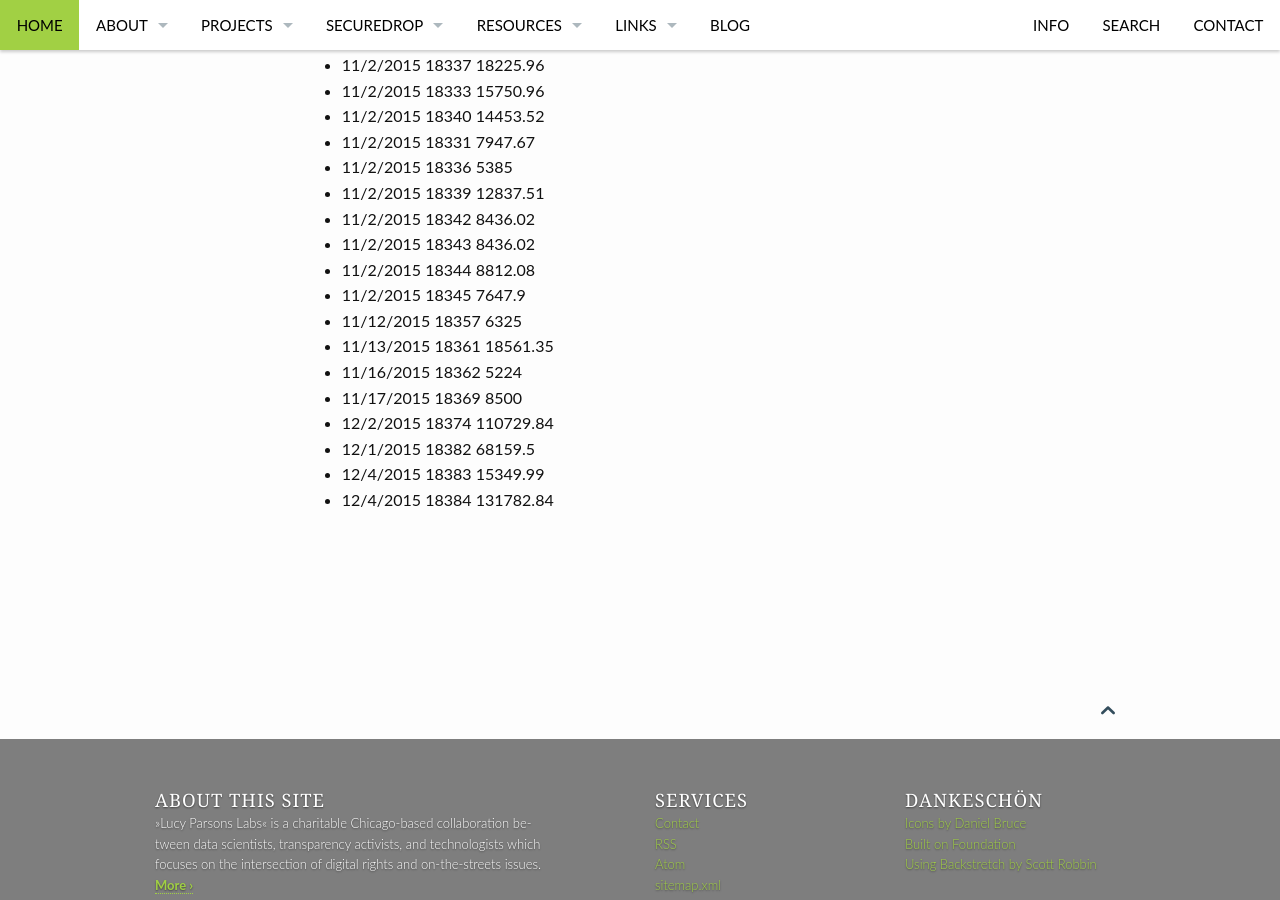
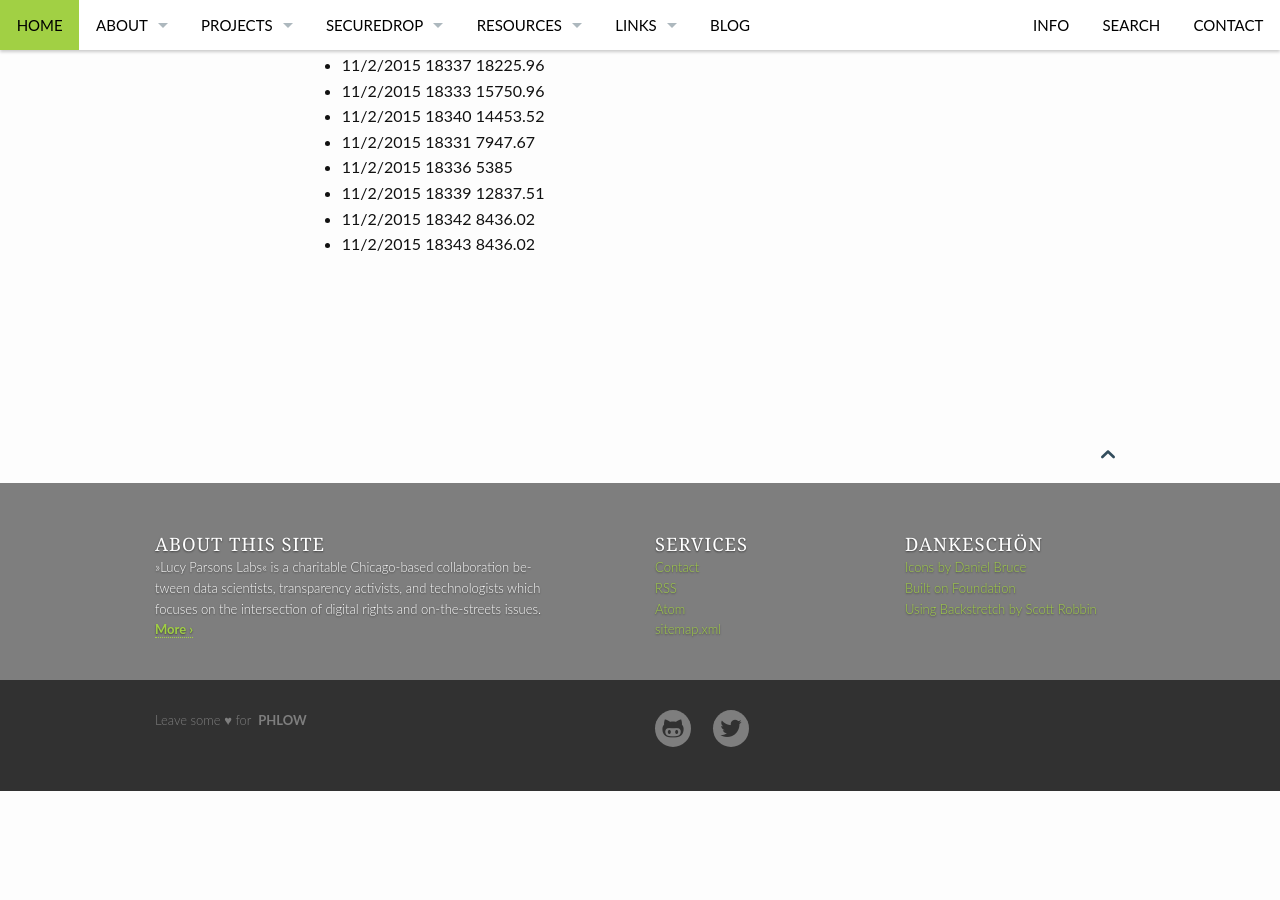
Before and after one commit to saltthefries/lucyparsonslabs.com, a Jekyll site: the page built from projects/checks.md, in a window 1280 px wide and 900 px high, scrolled down 2663 px. Built offline with Jekyll 4.4.1, drawn with Linux system fonts in a browser that asks for light colours; after the commit the page ends 3454 px from its top, so only the background shows below that.

Commit message:
Update checks.md

```diff
--- a/projects/checks.md
+++ b/projects/checks.md
@@ -99,13 +99,3 @@ title: Current Projects
 * 11/2/2015	18339	12837.51
 * 11/2/2015	18342	8436.02
 * 11/2/2015	18343	8436.02
-* 11/2/2015	18344	8812.08
-* 11/2/2015	18345	7647.9
-* 11/12/2015	18357	6325
-* 11/13/2015	18361	18561.35
-* 11/16/2015	18362	5224
-* 11/17/2015	18369	8500
-* 12/2/2015	18374	110729.84
-* 12/1/2015	18382	68159.5
-* 12/4/2015	18383	15349.99
-* 12/4/2015	18384	131782.84
```
